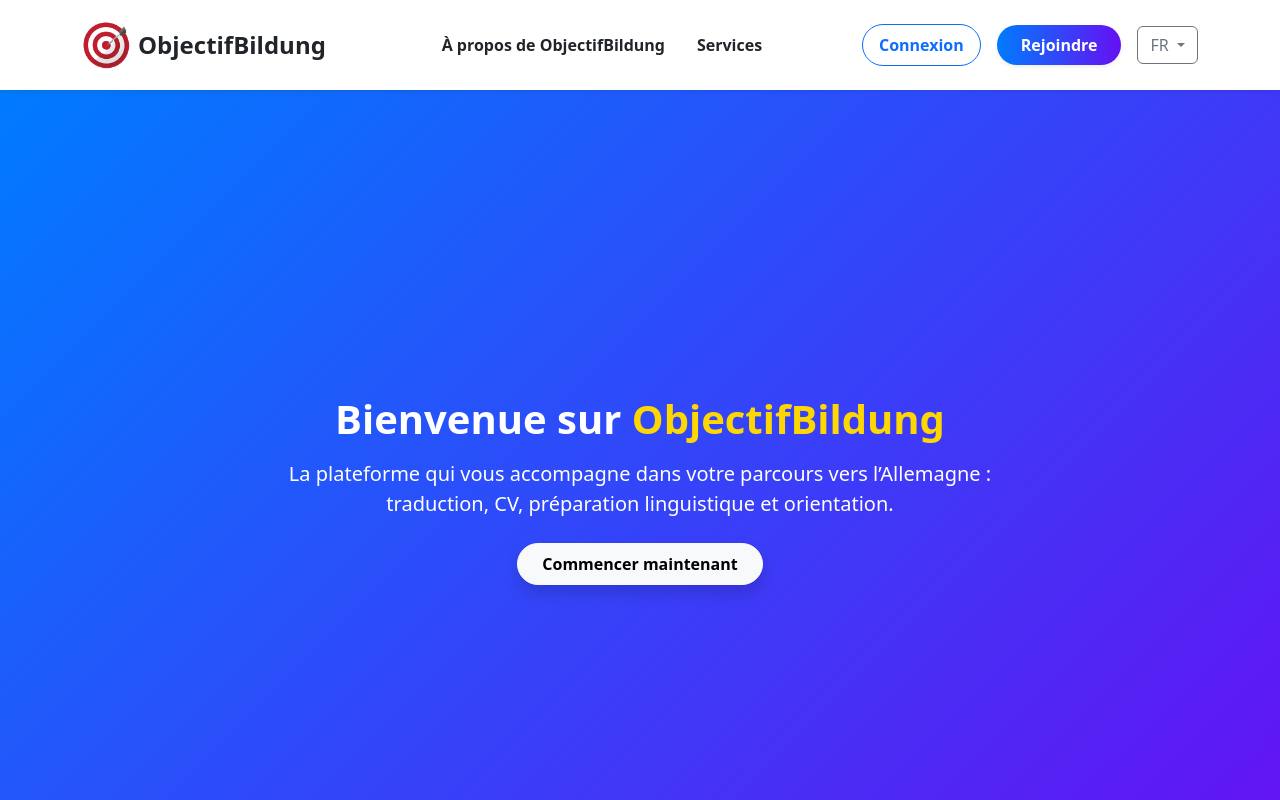
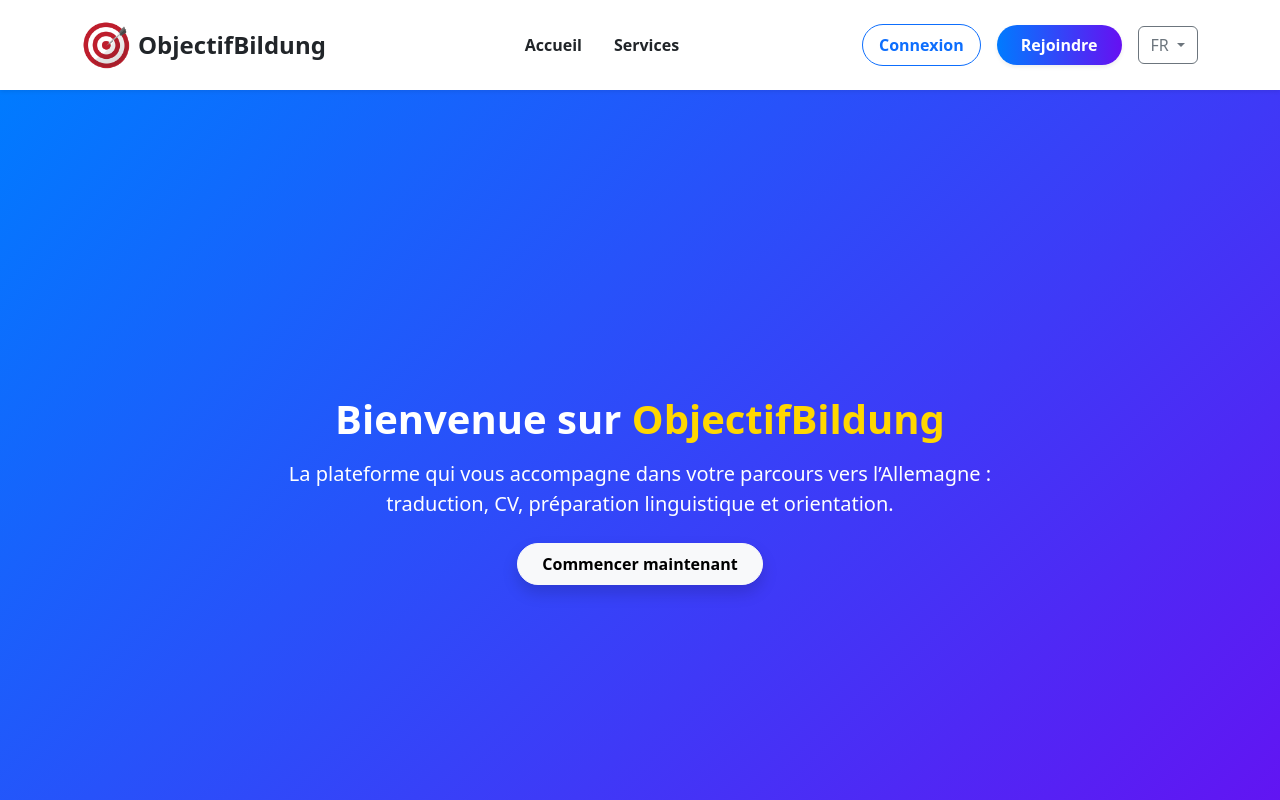
Before and after one commit to Kascali-services/ObjectifBildung-Frontend, an Angular app: page / in a window 1280 px wide. Built offline with nearby package versions, Linux system fonts and the light colour scheme.

Commit message:
Feature: NavBar Add: change item's name

```diff
--- a/src/app/shared/components/nav-bar/nav-bar.component.html
+++ b/src/app/shared/components/nav-bar/nav-bar.component.html
@@ -14,7 +14,7 @@
       <ul class="navbar-nav mx-auto mb-2 mb-lg-0">
         <li class="nav-item">
           <a class="nav-link fw-semibold text-dark" routerLink="/home">
-            {{ translations.nav_about || 'À propos de ObjectifBildung' }}
+            {{ translations.home || 'Accueil' }}
           </a>
         </li>
         <li class="nav-item">
--- a/src/assets/language/de.json
+++ b/src/assets/language/de.json
@@ -4,6 +4,7 @@
   "nav_translate": "Dokumentenübersetzung",
   "nav_cv": "Lebenslauf-Generator",
   "nav_dashboard": "Mein Bereich",
+  "nav_home": "Startseite",
 
   "footer": {
     "rights": "© 2025 ObjectifBildung. Alle Rechte vorbehalten.",
--- a/src/assets/language/en.json
+++ b/src/assets/language/en.json
@@ -4,6 +4,7 @@
   "nav_translate": "Document Translation",
   "nav_cv": "CV Generator",
   "nav_dashboard": "My Dashboard",
+  "nav_home": "Home",
 
   "footer": {
     "rights": "© 2025 ObjectifBildung. All rights reserved.",
--- a/src/assets/language/fr.json
+++ b/src/assets/language/fr.json
@@ -4,6 +4,7 @@
   "nav_translate": "Traduction de documents",
   "nav_cv": "Générateur de CV",
   "nav_dashboard": "Mon espace",
+  "nav_home": "Accueil",
 
   "footer": {
     "rights": "© 2025 ObjectifBildung. Tous droits réservés.",
```
